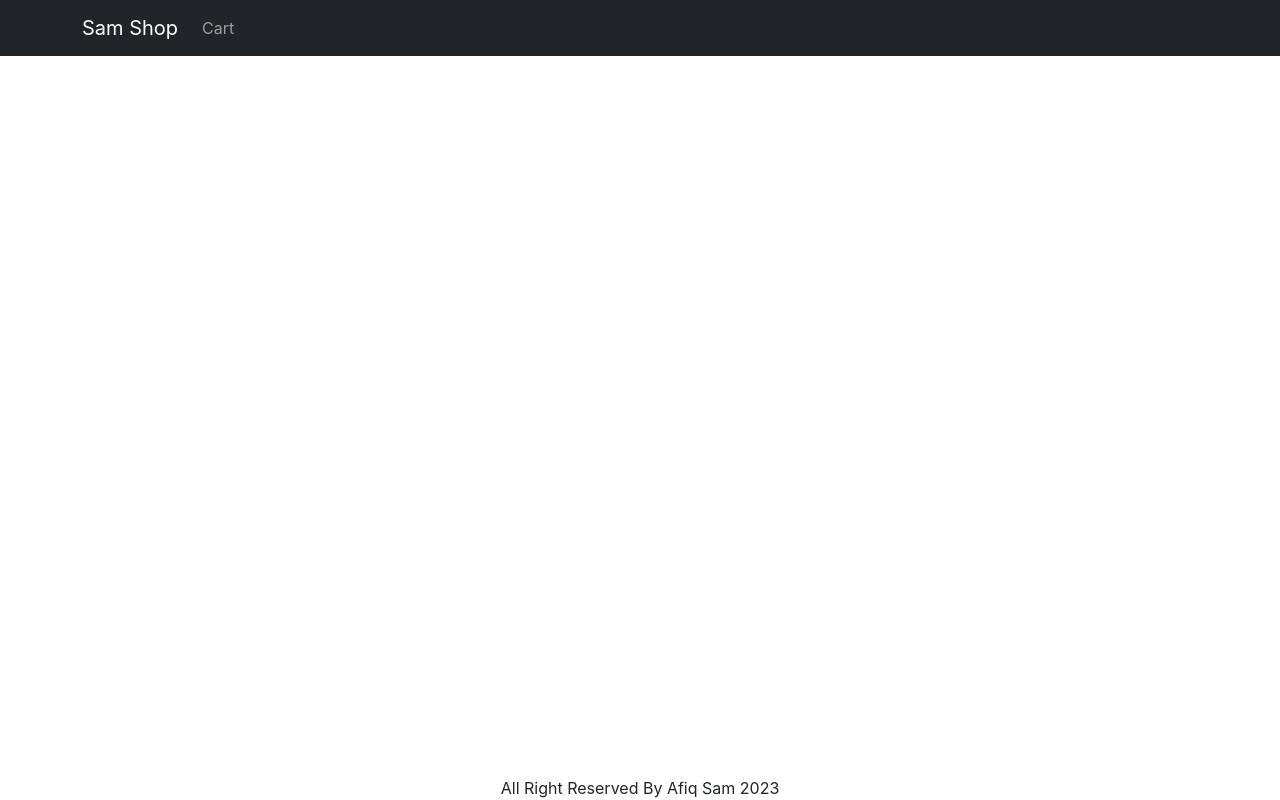
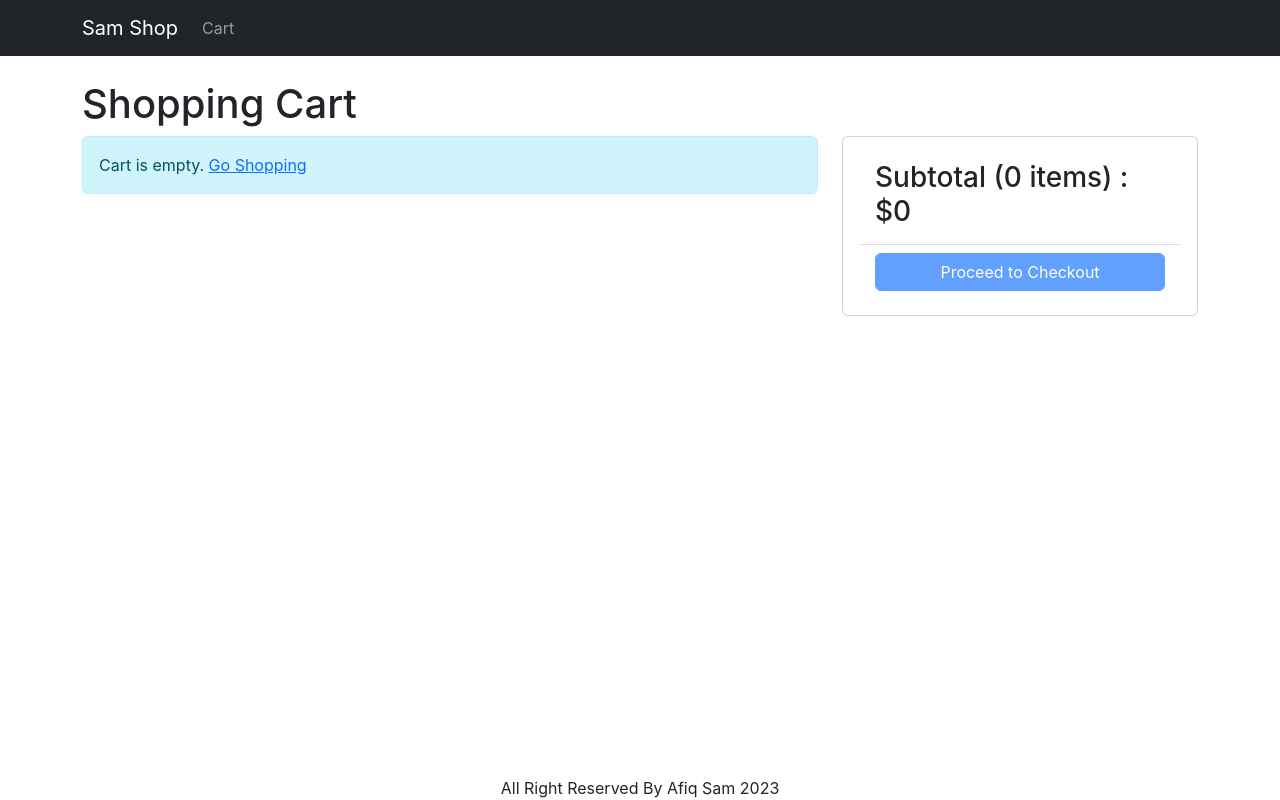
Before and after one commit to mafiqsb/amazona, a React (Create React App) app: page /cart in a window 1280 px wide. Built offline with nearby package versions, Linux system fonts and the light colour scheme.

Commit message:
recovery video 17-19

```diff
--- a/src/App.js
+++ b/src/App.js
@@ -1,6 +1,8 @@
 import { BrowserRouter, Link, Route, Routes } from 'react-router-dom';
 import HomeScreen from './screens/HomeScreen';
 import ProductScreen from './screens/ProductScreen';
+import CartScreen from './screens/CartScreen';
+import SigninScreen from './screens/SigninScreen';
 import Navbar from 'react-bootstrap/Navbar';
 import Nav from 'react-bootstrap/Nav';
 import Container from 'react-bootstrap/Container';
@@ -39,6 +41,8 @@ function App() {
         <main>
           <Container className="mt-4">
             <Routes>
+              <Route path="/cart" element={<CartScreen />} />
+              <Route path="/signin" element={<SigninScreen />} />
               <Route path="/product/:slug" element={<ProductScreen />} />
               <Route path="/" element={<HomeScreen />} />
             </Routes>
--- a/src/Components/Product.js
+++ b/src/Components/Product.js
@@ -2,9 +2,31 @@ import Card from 'react-bootstrap/Card';
 import Button from 'react-bootstrap/Button';
 import { Link } from 'react-router-dom';
 import Rating from './Rating';
+import axios from 'axios';
+import { useContext } from 'react';
+import { Store } from '../Store';
 
 function Product(props) {
   const { product } = props;
+
+  const { state, dispatch: ctxDispatch } = useContext(Store);
+  const {
+    cart: { cartItems },
+  } = state;
+
+  const addToCartHandler = async (item) => {
+    const existItem = cartItems.find((x) => x._id === product._id);
+    const quantity = existItem ? existItem.quantity + 1 : 1;
+    const { data } = await axios.get(`/api/products/${item._id}`);
+    if (data.countInStock < quantity) {
+      window.alert('Sorry. Product is out of stock');
+      return;
+    }
+    ctxDispatch({
+      type: 'CART_ADD_ITEM',
+      payload: { ...item, quantity },
+    });
+  };
 
   return (
     <Card className="product">
@@ -17,7 +39,14 @@ function Product(props) {
         </Link>
         <Rating rating={product.rating} numReviews={product.numReviews} />
         <Card.Text>${product.price}</Card.Text>
-        <Button className="btn-primary">Add to cart</Button>
+        {/* <Button className="btn-primary">Add to cart</Button> */}
+        {product.countInStock === 0 ? (
+          <Button variant="light" disabled>
+            Out of stock
+          </Button>
+        ) : (
+          <Button onClick={() => addToCartHandler(product)}>Add to cart</Button>
+        )}
       </Card.Body>
     </Card>
   );
--- a/src/Store.js
+++ b/src/Store.js
@@ -51,7 +51,10 @@ export const Store = createContext();
 
 const initialState = {
   cart: {
-    cartItems: [],
+    // cartItems: [],
+    cartItems: localStorage.getItem('cartItems')
+      ? JSON.parse(localStorage.getItem('cartItems'))
+      : [],
   },
 };
 function reducer(state, action) {
@@ -69,7 +72,7 @@ function reducer(state, action) {
             item._id === existItem._id ? newItem : item
           )
         : [...state.cart.cartItems, newItem];
-
+      localStorage.setItem('cartItems', JSON.stringify(cartItems));
       return { ...state, cart: { ...state.cart, cartItems } };
     // return {
     //   ...state,
@@ -78,6 +81,13 @@ function reducer(state, action) {
     //     cartItems: [...state.cart.cartItems, action.payload],
     //   },
     // };
+    case 'CART_REMOVE_ITEM': {
+      const cartItems = state.cart.cartItems.filter(
+        (item) => item._id !== action.payload._id
+      );
+      localStorage.setItem('cartItems', JSON.stringify(cartItems));
+      return { ...state, cart: { ...state.cart, cartItems } };
+    }
     default:
       return state;
   }
--- a/src/index.css
+++ b/src/index.css
@@ -62,3 +62,11 @@ header a {
 .max-width {
   max-width: 100%;
 }
+
+.img-thumbnail {
+  height: 80px;
+}
+
+.small-container {
+  max-width: 600px;
+}
--- /dev/null
+++ b/src/screens/CartScreen.js
@@ -0,0 +1,132 @@
+import ListGroup from 'react-bootstrap/ListGroup';
+import Button from 'react-bootstrap/Button';
+import Card from 'react-bootstrap/Card';
+import { Link, useNavigate } from 'react-router-dom';
+import axios from 'axios';
+import { useContext } from 'react';
+import MessageBox from '../Components/MessageBox';
+import Row from 'react-bootstrap/esm/Row';
+import { Helmet } from 'react-helmet-async';
+import Col from 'react-bootstrap/esm/Col';
+import { Store } from '../Store';
+
+export default function CartScreen() {
+  const navigate = useNavigate();
+  const { state, dispatch: ctxDispatch } = useContext(Store);
+  const {
+    cart: { cartItems },
+  } = state;
+
+  const updateCartHandler = async (item, quantity) => {
+    const { data } = await axios.get(`/api/products/${item._id}`);
+    if (data.countInStock < quantity) {
+      window.alert('Sorry. Product is out of stock');
+      return;
+    }
+    ctxDispatch({
+      type: 'CART_ADD_ITEM',
+      payload: { ...item, quantity },
+    });
+  };
+  const removeItemHandler = (item) => {
+    ctxDispatch({ type: 'CART_REMOVE_ITEM', payload: item });
+  };
+
+  const checkoutHandler = () => {
+    navigate('/signin?redirect=/shipping');
+  };
+
+  return (
+    <div>
+      <Helmet>
+        <title>Shopping Cart</title>
+      </Helmet>
+      <h1>Shopping Cart</h1>
+      <Row>
+        <Col md={8}>
+          {cartItems.length === 0 ? (
+            <MessageBox>
+              Cart is empty. <Link to="/">Go Shopping</Link>
+            </MessageBox>
+          ) : (
+            <ListGroup>
+              {cartItems.map((item) => (
+                <ListGroup.Item key={item._id}>
+                  <Row className="align-items-center">
+                    <Col md={4}>
+                      <img
+                        src={item.image}
+                        alt={item.name}
+                        className="img-fluid rounded img-thumbnail"
+                      ></img>{' '}
+                      <Link to={`/product/${item.slug}`}>{item.name}</Link>
+                    </Col>
+                    <Col md={3}>
+                      {/* <Button variant="light" disabled={item.quantity === 1}> */}
+                      <Button
+                        onClick={() =>
+                          updateCartHandler(item, item.quantity - 1)
+                        }
+                        variant="light"
+                        disabled={item.quantity === 1}
+                      >
+                        <i className="fas fa-minus-circle"></i>
+                      </Button>{' '}
+                      <span>{item.quantity}</span>{' '}
+                      <Button
+                        variant="light"
+                        onClick={() =>
+                          updateCartHandler(item, item.quantity + 1)
+                        }
+                        disabled={item.quantity === item.countInStock}
+                      >
+                        <i className="fas fa-plus-circle"></i>
+                      </Button>
+                    </Col>
+                    <Col md={3}>${item.price}</Col>
+                    <Col md={2}>
+                      {/* <Button variant="light"> */}
+                      <Button
+                        onClick={() => removeItemHandler(item)}
+                        variant="light"
+                      >
+                        <i className="fas fa-trash"></i>
+                      </Button>
+                    </Col>
+                  </Row>
+                </ListGroup.Item>
+              ))}
+            </ListGroup>
+          )}
+        </Col>
+        <Col md={4}>
+          <Card>
+            <Card.Body>
+              <ListGroup variant="flush">
+                <ListGroup.Item>
+                  <h3>
+                    Subtotal ({cartItems.reduce((a, c) => a + c.quantity, 0)}{' '}
+                    items) : $
+                    {cartItems.reduce((a, c) => a + c.price * c.quantity, 0)}
+                  </h3>
+                </ListGroup.Item>
+                <ListGroup.Item>
+                  <div className="d-grid">
+                    <Button
+                      type="button"
+                      variant="primary"
+                      onClick={checkoutHandler}
+                      disabled={cartItems.length === 0}
+                    >
+                      Proceed to Checkout
+                    </Button>
+                  </div>
+                </ListGroup.Item>
+              </ListGroup>
+            </Card.Body>
+          </Card>
+        </Col>
+      </Row>
+    </div>
+  );
+}
--- a/src/screens/ProductScreen.js
+++ b/src/screens/ProductScreen.js
@@ -1,6 +1,6 @@
 import axios from 'axios';
 import { useContext, useEffect, useReducer } from 'react';
-import { useParams } from 'react-router-dom';
+import { useNavigate, useParams } from 'react-router-dom';
 import ListGroup from 'react-bootstrap/ListGroup';
 import Row from 'react-bootstrap/esm/Row';
 import Col from 'react-bootstrap/esm/Col';
@@ -16,6 +16,7 @@ import { Store } from '../Store';
 
 function ProductScreen() {
   const params = useParams();
+  const navigate = useNavigate();
   const { slug } = params;
 
   const reducer = (state, action) => {
@@ -66,6 +67,7 @@ function ProductScreen() {
       type: 'CART_ADD_ITEM',
       payload: { ...product, quantity },
     });
+    navigate('/cart');
   };
 
   return loading ? (
--- /dev/null
+++ b/src/screens/SigninScreen.js
@@ -0,0 +1,36 @@
+import { Link, useLocation } from 'react-router-dom';
+import Container from 'react-bootstrap/Container';
+import Form from 'react-bootstrap/Form';
+import Button from 'react-bootstrap/Button';
+import { Helmet } from 'react-helmet-async';
+
+export default function SigninScreen() {
+  const { search } = useLocation();
+  const redirectInUrl = new URLSearchParams(search).get('redirect');
+  const redirect = redirectInUrl ? redirectInUrl : '/';
+  return (
+    <Container className="small-container">
+      <Helmet>
+        <title>Sign In</title>
+      </Helmet>
+      <h1 className="my-3">Sign In</h1>
+      <Form>
+        <Form.Group className="mb-3" controlId="email">
+          <Form.Label>Email</Form.Label>
+          <Form.Control type="email" required />
+        </Form.Group>
+        <Form.Group className="mb-3" controlId="password">
+          <Form.Label>Password</Form.Label>
+          <Form.Control type="password" required />
+        </Form.Group>
+        <div className="mb-3">
+          <Button type="submit">Sign In</Button>
+        </div>
+        <div className="mb-3">
+          New customer?{' '}
+          <Link to={`/signup?redirect=${redirect}`}>Create your account</Link>
+        </div>
+      </Form>
+    </Container>
+  );
+}
```
